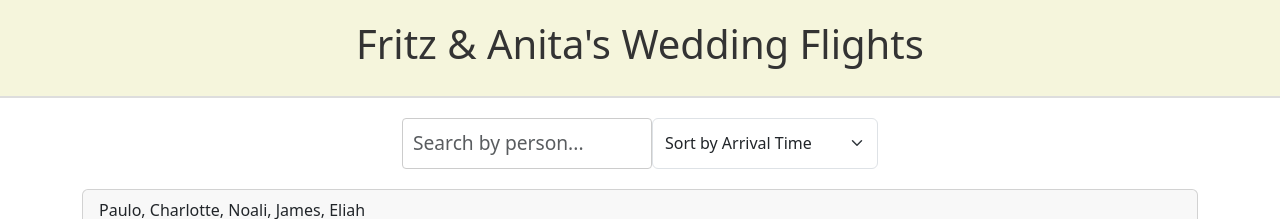
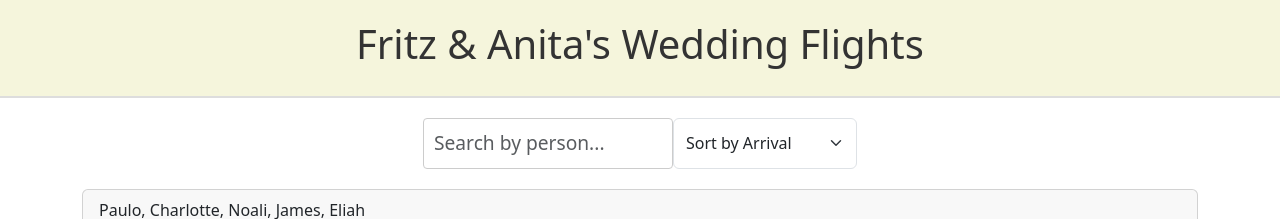
Before and after one commit to anita-spieker/wedding-flights, a plain HTML site: page index.html in a window 1280 px wide. Shown: the top 219 px of the page. Drawn offline with nearby package versions, Linux system fonts and the light colour scheme.

Commit message:
Update index.html

```diff
--- a/index.html
+++ b/index.html
@@ -21,8 +21,8 @@
 
                 <!-- Sort By -->
                 <select id="sort-by" class="form-select">
-                    <option value="arrival">Sort by Arrival Time</option>
-                    <option value="departure">Sort by Departure Time</option>
+                    <option value="arrival">Sort by Arrival</option>
+                    <option value="departure">Sort by Departure</option>
                 </select>
             </div>
         </div>
```
